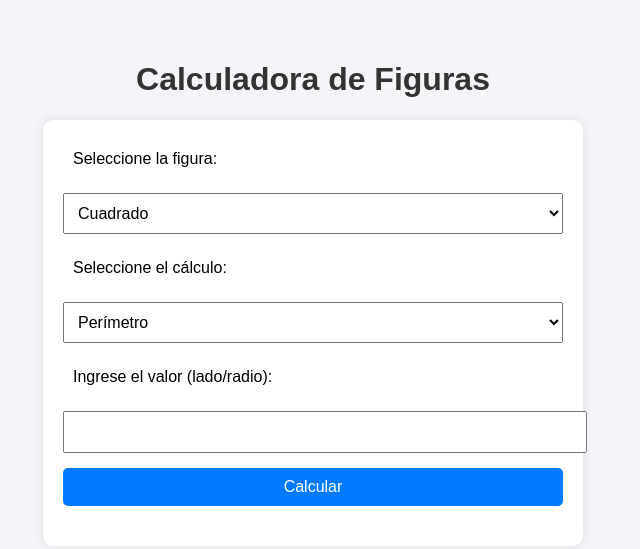
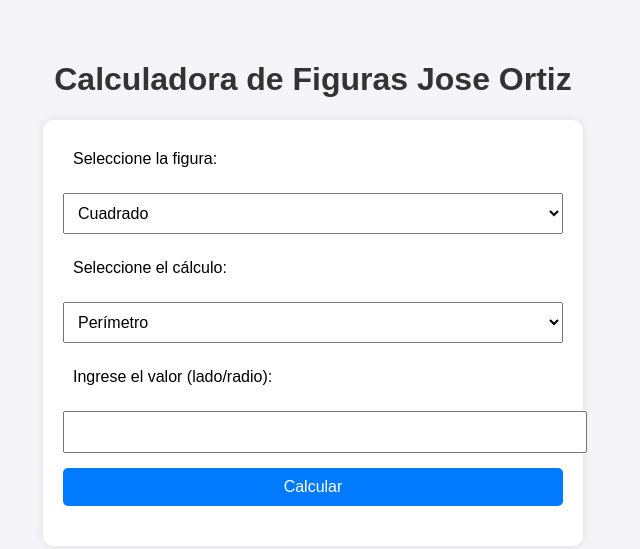
Before and after one commit to josegortiz85/MATEMATICAS, a plain HTML site: page index.html in a window 1280 px wide. Shown: the whole page, without its empty margins (327-967 px from the left). Drawn offline with Linux system fonts and the light colour scheme.

Commit message:
index.html

```diff
--- a/index.html
+++ b/index.html
@@ -49,7 +49,7 @@
     </style>
 </head>
 <body>
-    <h1>Calculadora de Figuras</h1>
+    <h1>Calculadora de Figuras Jose Ortiz </h1>
     <div class="container">
         <form id="calculatorForm">
             <label for="figura">Seleccione la figura:</label>
```
